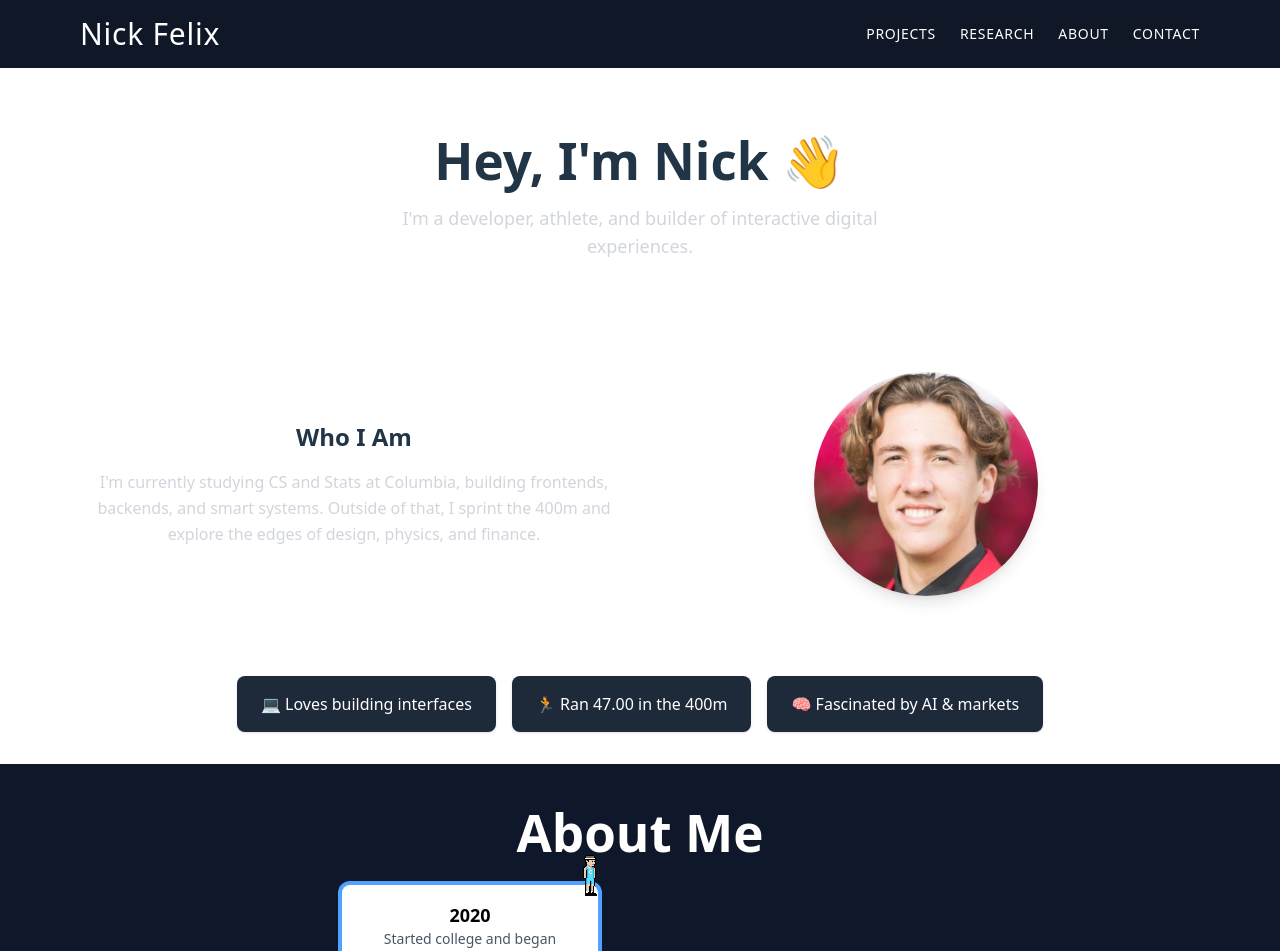
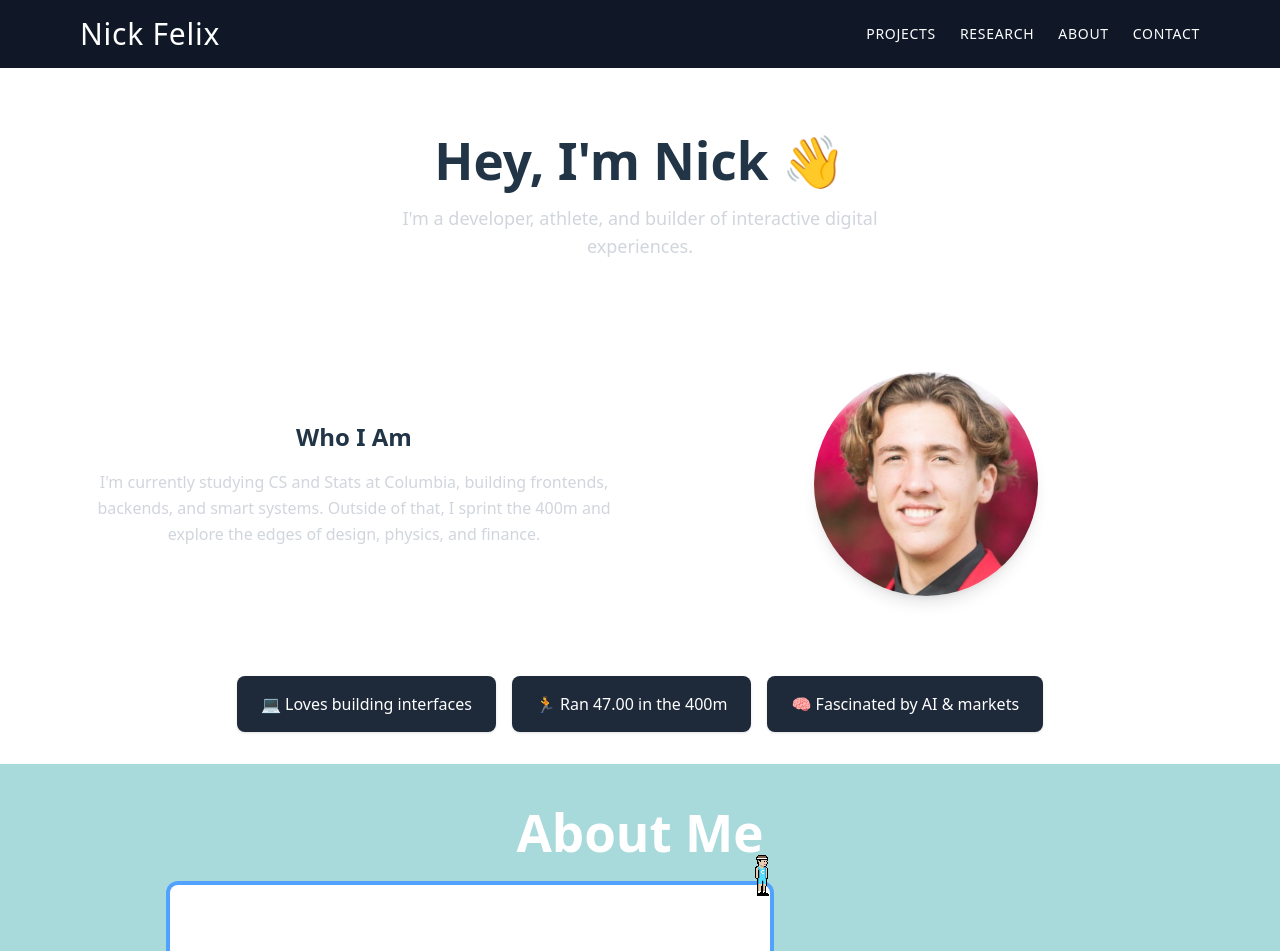
Before and after one commit to nicorox247/Nick-Felix-Site, a React (Vite) app: page /about in a window 1280 px wide. Shown: the top 951 px of the page. Built offline with nearby package versions, Linux system fonts and the light colour scheme.

Commit message:
figured out custom Colors

```diff
--- a/src/App.css
+++ b/src/App.css
@@ -1,4 +1,12 @@
 @import "tailwindcss";
+
+@theme {
+  --color-mario-red: #e63946;
+  --color-coin-yellow: #f1fa3c;
+  --color-sky-pastel: #a8dadc;
+  --color-mario-green: #2a9d8f;
+  --color-brick-brown: #6d4c41;
+}
 
 #root {
   /* max-width: 1280px; */
--- a/src/components/TimelineNode.jsx
+++ b/src/components/TimelineNode.jsx
@@ -6,13 +6,13 @@ export default function TimelineNode({ timelineData, activeIndex, nodeRefs }) {
       <div className="relative flex flex-col pb-10 items-center">
         {timelineData.map((item, index) => {
           const isLeft = index % 2 === 0;
-          const yOffset = index * 200;
+          const yOffset = index * 240;
           const xOffset = isLeft ? '-translate-x-[170px]' : 'translate-x-[170px]';
           const isActive = index === activeIndex;
 
           const containerMid = window.innerWidth / 2;
-            const nodeOffset = 170;
-            const leftOffset = isLeft ? containerMid - nodeOffset : containerMid + nodeOffset;
+            const nodeOffset = 220;
+            const leftOffset = isLeft ? `-translate-x-[${nodeOffset}px]` : `translate-x-[${nodeOffset}px]`;
 
 
           const lineStyle = {
@@ -32,10 +32,10 @@ export default function TimelineNode({ timelineData, activeIndex, nodeRefs }) {
             <div key={index}>
                 <div
                     ref={(el) => (nodeRefs.current[index] = el)} // ← Save ref
-                    className={`relative ${xOffset} w-64 p-4 rounded-lg bg-white shadow-md transition-all duration-700 ${isActive ? 'ring-4 ring-blue-400' : ''}`}
+                    className={`relative ${xOffset} w-150 p-20 rounded-lg bg-white shadow-md transition-all duration-700 ${isActive ? 'bg-blue-200 ring-4 ring-blue-400' : ''}`}
                     >
-                    <h3 className="font-bold text-lg text-black">{item.title || item.year}</h3>
-                    <p className="text-sm text-gray-600">{item.description}</p>
+                    <h3 className="font-bold text-xl text-black">{item.title || item.year}</h3>
+                    <p className="text-lg text-gray-600">{item.description}</p>
                 </div>
               {index < timelineData.length - 1 && (
                   <div className="h-20 flex justify-center items-center">
--- a/src/pages/About.jsx
+++ b/src/pages/About.jsx
@@ -109,7 +109,7 @@ export default function About() {
         </div>
 
         {/* Timeline section */}
-        <div className="relative bg-[#0f172a] text-white overflow-hidden pb-12 ">
+        <div className="relative bg-sky-pastel text-white overflow-hidden pb-12 ">
             <h1 className="text-4xl font-bold text-center pt-10 pb-6">About Me</h1>
 
             {/* Wrapper to push entire timeline content down */}
@@ -127,7 +127,7 @@ export default function About() {
                 nodeRefs={nodeRefs}
                 />
 
-                <div className="relative flex gap-4 justify-center">
+                <div className="relative flex gap-4 justify-center ">
                     <button
                         className="bg-gray-600 px-4 py-2 rounded hover:bg-gray-500"
                         onClick={() => handleArrowClick(-1)}
--- a/tailwind.config.js
+++ /dev/null
@@ -1,33 +0,0 @@
-// tailwind.config.js
-
-/** @type {import('tailwindcss').Config} */
-export default {
-    content: [
-      './index.html',
-      './src/**/*.{js,ts,jsx,tsx}',
-    ],
-    theme: {
-      extend: {
-        colors: {
-          primary: '#0f172a',     // dark navy
-          background: '#0b1120',  // near-black background
-          surface: '#1e293b',     // card/section background
-          accent: '#38bdf8',      // bright blue (buttons, highlights)
-          highlight: '#facc15',   // golden yellow (callouts, hover)
-          muted: '#94a3b8',       // soft gray text
-          border: '#334155',      // soft border
-        },
-        fontFamily: {
-          sans: ['Inter', 'sans-serif'],
-        },
-        boxShadow: {
-          glow: '0 0 10px rgba(56, 189, 248, 0.5)',
-        },
-        backgroundImage: {
-          'gradient-radial': 'radial-gradient(var(--tw-gradient-stops))',
-          'gradient-conic': 'conic-gradient(from 180deg at 50% 50%, var(--tw-gradient-stops))',
-        },
-      },
-    },
-    plugins: [],
-  }
```
